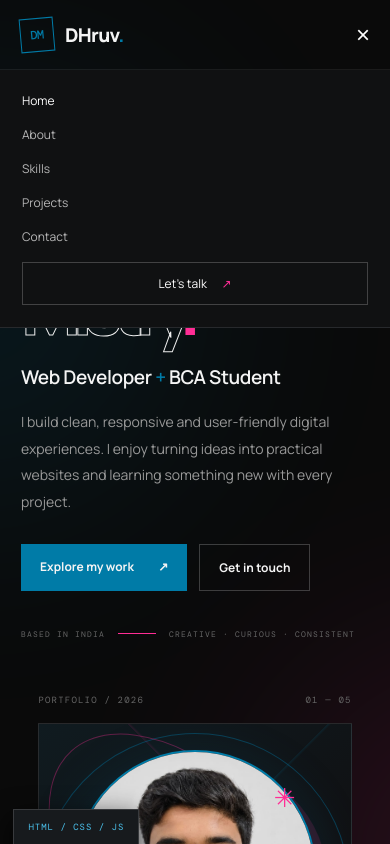
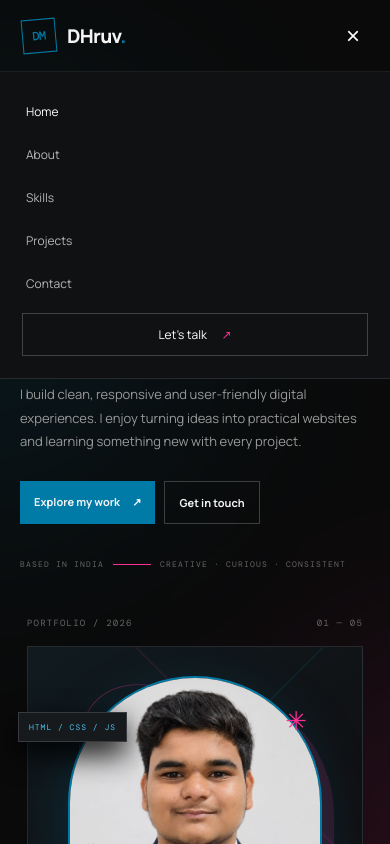
Before and after one commit to DhruvMistry022/Dhruv-Portfolio, a plain HTML site: page index.html in a window 390 px wide. Both pictures are taken after a click on the button "Toggle navigation". Shown: the top 844 px of the page. Drawn offline with nearby package versions, Linux system fonts and the light colour scheme.

Commit message:
Add files via upload

```diff
--- a/style.css
+++ b/style.css
@@ -32,3 +32,122 @@
 @media(max-width:650px) {
   .profile-photo { width: min(78%, 270px); height: 84%; }
 }
+
+/* ===== Responsive layout corrections: desktop, tablet and mobile ===== */
+html { width: 100%; overflow-x: clip; }
+body { min-width: 320px; width: 100%; overflow-x: clip; }
+img { max-width: 100%; }
+.header { width: 100%; }
+.section { width: 100%; }
+.hero { width: 100%; }
+.hero-copy, .hero-visual, .about-grid > *, .contact-grid > *, .project-main { min-width: 0; }
+.hero-visual { width: 100%; }
+.portrait-card { width: 100%; }
+.profile-photo { max-width: calc(100% - 40px); }
+
+@media (max-width: 1050px) {
+  .header { padding-left: 26px; padding-right: 26px; }
+  .nav { gap: 18px; }
+  .hero { grid-template-columns: minmax(0, 1.05fr) minmax(300px, .95fr); gap: 28px; }
+  h1 { font-size: clamp(64px, 8vw, 92px); letter-spacing: -6px; }
+  .hero-visual { max-width: 390px; }
+  .portrait-card { height: 390px; }
+  .skill-grid { grid-template-columns: repeat(2, minmax(0, 1fr)); }
+}
+
+@media (max-width: 760px) {
+  .header { height: 72px; padding: 0 22px; }
+  .menu-toggle { display: block; cursor: pointer; padding: 8px; }
+  .nav {
+    display: none;
+    position: absolute;
+    top: 72px;
+    left: 0;
+    right: 0;
+    width: 100%;
+    padding: 18px 22px 22px;
+    background: #101112;
+    border-bottom: 1px solid var(--line);
+    z-index: 20;
+    flex-direction: column;
+    align-items: stretch;
+    gap: 0;
+  }
+  .nav.open { display: flex; }
+  .nav a { padding: 13px 4px; }
+  .nav .nav-cta { margin-top: 8px; padding: 12px 15px; text-align: center; }
+  .hero {
+    min-height: auto;
+    display: flex;
+    flex-direction: column;
+    align-items: stretch;
+    gap: 48px;
+    padding: 65px 24px 75px;
+  }
+  .hero-copy { width: 100%; }
+  .intro { margin-top: 30px; }
+  h1 { font-size: clamp(66px, 14vw, 96px); letter-spacing: -5px; }
+  .hero h2 { font-size: clamp(17px, 4vw, 20px); }
+  .hero-text { max-width: 100%; }
+  .hero-meta { flex-wrap: wrap; row-gap: 10px; margin-top: 35px; }
+  .hero-visual { width: min(100%, 430px); max-width: 430px; margin: 0 auto; }
+  .portrait-card { height: clamp(300px, 78vw, 390px); }
+  .tag-blue { left: -12px; }
+  .tag-pink { right: -12px; }
+  .about-grid, .contact-grid { grid-template-columns: minmax(0, 1fr); gap: 30px; }
+  .about-grid { margin-top: 38px; }
+  .about-grid h2, .section-heading h2 { font-size: clamp(42px, 9vw, 62px); letter-spacing: -2.5px; }
+  .section-heading { display: block; margin: 36px 0 28px; }
+  .section-heading p { max-width: 100%; margin-top: 15px; }
+  .contact h2 { font-size: clamp(48px, 11vw, 72px); letter-spacing: -3px; }
+  .contact-grid { margin-top: 38px; }
+}
+
+@media (max-width: 520px) {
+  .section { padding: 68px 20px; }
+  .hero { padding: 55px 20px 65px; }
+  .eyebrow { font-size: 9px; letter-spacing: .8px; }
+  h1 { font-size: clamp(60px, 16vw, 78px); line-height: .94; letter-spacing: -4px; }
+  .hero-text { font-size: 13px; line-height: 1.8; }
+  .hero-actions { gap: 9px; }
+  .button { padding: 13px 14px; font-size: 11px; }
+  .button span { margin-left: 10px; }
+  .hero-meta { font-size: 8px; gap: 9px; }
+  .hero-visual { width: calc(100% - 14px); }
+  .portrait-card { height: 320px; }
+  .profile-photo { width: 76%; height: 82%; object-position: center 22%; }
+  .orbit { width: 250px; height: 250px; }
+  .orbit-b { width: 290px; height: 170px; }
+  .monogram { font-size: 105px; letter-spacing: -14px; }
+  .tag-blue, .tag-pink { padding: 9px 10px; font-size: 8px; }
+  .tag-blue { left: -9px; top: 95px; }
+  .tag-pink { right: -9px; bottom: 75px; }
+  .card-caption { left: 16px; right: 16px; bottom: 16px; }
+  .facts { gap: 18px; flex-wrap: wrap; }
+  .facts strong { font-size: 20px; }
+  .skill-grid { grid-template-columns: repeat(2, minmax(0, 1fr)); gap: 10px; }
+  .skill-card { min-height: 0; padding: 19px 14px; }
+  .skill-card p { min-height: 0; }
+  .skill-icon { margin: 10px 0 16px; }
+  .chips { margin-top: 14px; }
+  .project { grid-template-columns: 27px minmax(0, 1fr) 32px; gap: 9px; padding: 23px 0; }
+  .project h3 { font-size: 19px; overflow-wrap: anywhere; }
+  .project p { font-size: 11px; }
+  .project-tags { line-height: 1.7; overflow-wrap: anywhere; }
+  .project-arrow { width: 31px; height: 31px; }
+  .contact-card { padding: 22px 18px; }
+  .email-link { font-size: clamp(14px, 4vw, 19px); }
+  .social-links { gap: 14px; }
+  footer { padding: 20px; gap: 12px; }
+  footer > span:nth-child(2) { display: none; }
+}
+
+@media (max-width: 360px) {
+  .skill-grid { grid-template-columns: minmax(0, 1fr); }
+  .skill-card { padding: 20px; }
+  .hero-meta .meta-line { width: 22px; }
+  .portrait-card { height: 290px; }
+  .tag-blue { left: -6px; }
+  .tag-pink { right: -6px; }
+  .section-label { gap: 10px; font-size: 9px; }
+}
```
